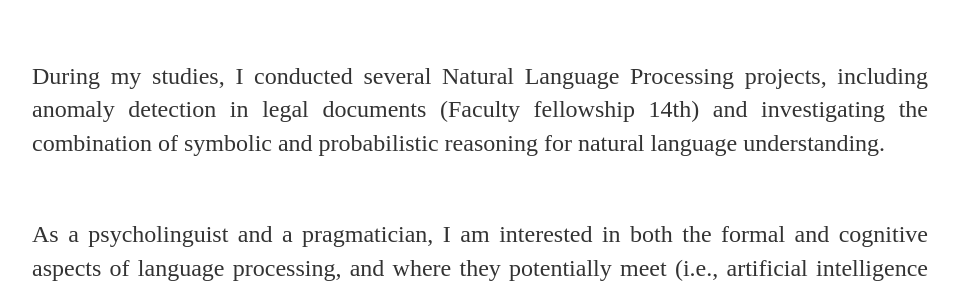
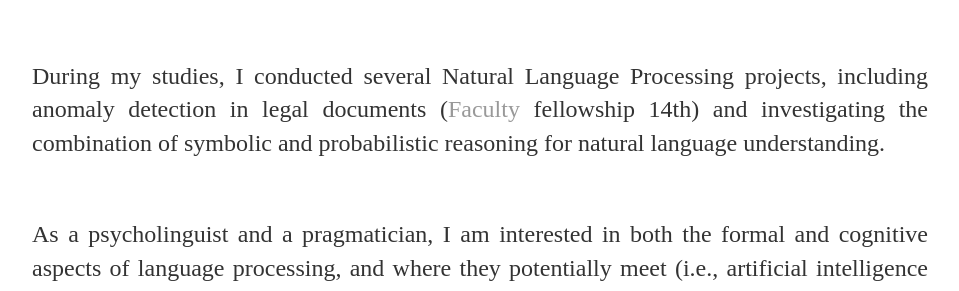
Before and after one commit to isabellelorge/isabellelorge.github.io, a Jekyll site: the page built from index.html, in a window 1280 px wide. Shown: the part 1223-1514 px from the top of the page, without its empty margins (160-1119 px from the left). Built offline with Jekyll 4.4.1, drawn with Linux system fonts in a browser that asks for light colours; part of the change alters nothing that is shown.

```diff
--- a/index.html
+++ b/index.html
@@ -11,7 +11,7 @@ title: Isabelle Lorge
 	<p> <br>In April 2017, I interned at <a href="https://www.microsoft.com/en-us/research/lab/microsoft-research-cambridge/"> Microsoft Research Cambridge </a>
 	and collaborated with Alex Taylor from the Human Experience and Design (HXD) group and Nate Kushman </a> from the
 	Machine Intelligence and Perception (MIP) group on identification and understanding of context-specific features in dialog using deep learning networks.</br> </p>
-	<p> <br> During my studies, I conducted several Natural Language Processing projects, including anomaly detection in legal documents (Faculty fellowship 14th)
+	<p> <br> During my studies, I conducted several Natural Language Processing projects, including anomaly detection in legal documents (<a href="https://faculty.ai/">Faculty </a> fellowship 14th)
 		and investigating the combination of symbolic and probabilistic reasoning for natural language understanding.
 	<br> </p>
 	<p> <br>As a psycholinguist and a pragmatician, I am interested in both the formal and cognitive aspects of language processing, and where they potentially meet (i.e., artificial intelligence and computational models that try to describe linguistic behaviour).
```
